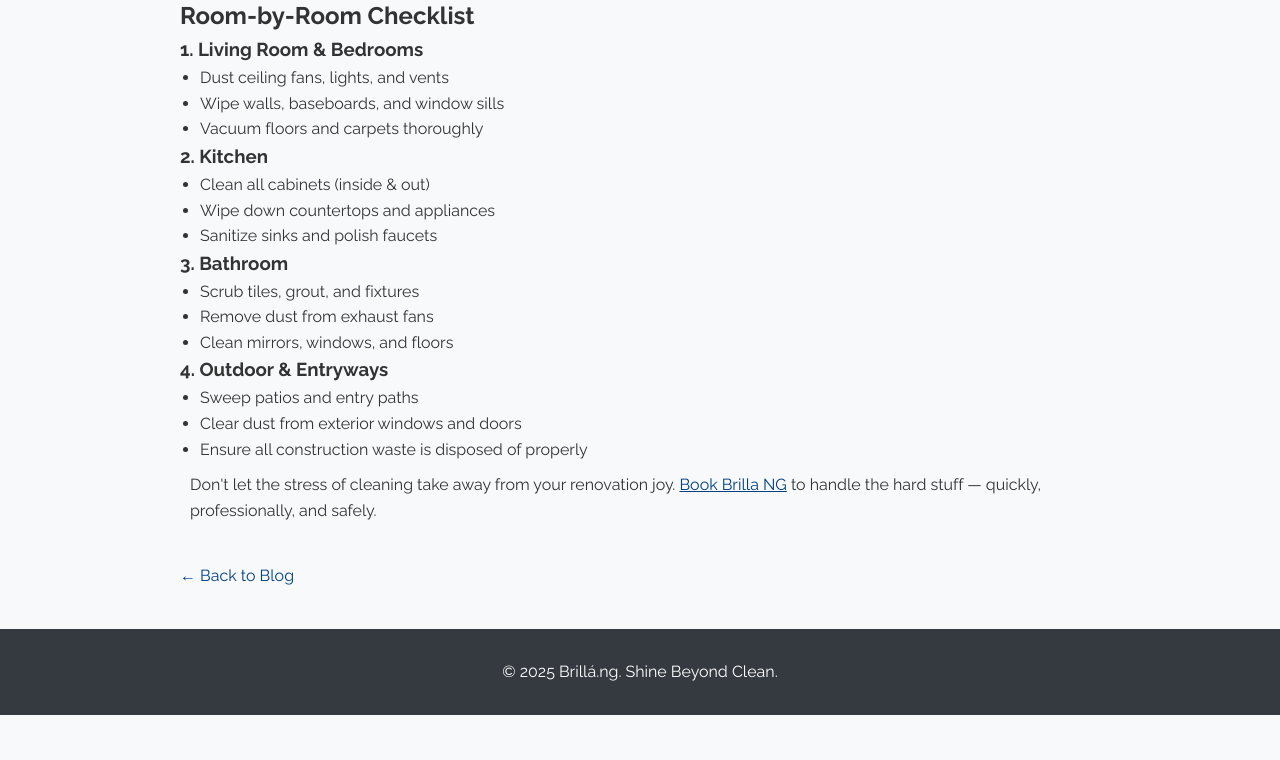
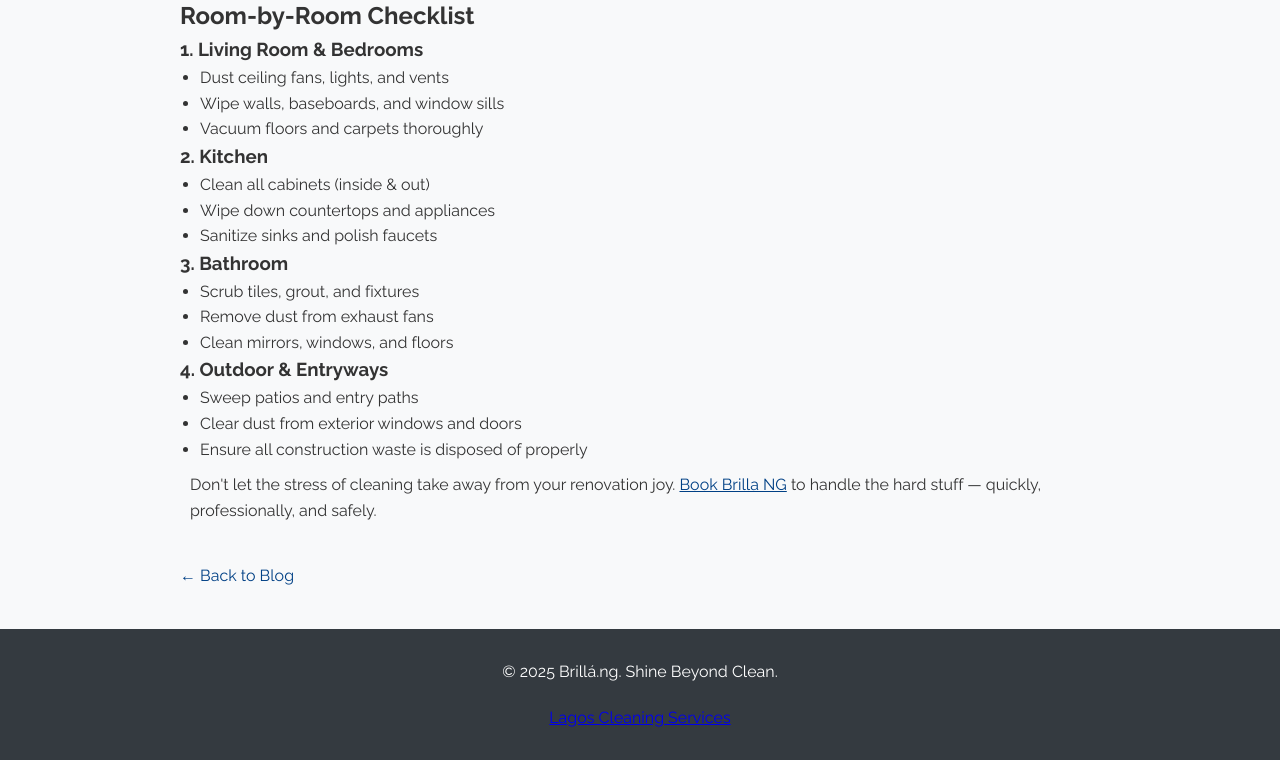
Before and after one commit to pennio-design/brilla-ng, a plain HTML site: page blog/post-construction-checklist.html in a window 1280 px wide. Shown: the part 527-1287 px from the top of the page. Before the commit the page ends 1242 px from the top, so only its background shows below. Drawn offline with Linux system fonts and the light colour scheme.

Commit message:
Update post-construction-checklist.html

```diff
--- a/blog/post-construction-checklist.html
+++ b/blog/post-construction-checklist.html
@@ -98,8 +98,9 @@
 
   <a href="/blog/" class="back-link">← Back to Blog</a>
   </main>
-  <footer>
+  <footer aria-label="Site footer">
     <p>&copy; 2025 Brillá.ng. Shine Beyond Clean.</p>
+    <p><a href="/lagos-cleaning-services.html" aria-label="See Lagos cleaning services">Lagos Cleaning Services</a></p>
   </footer>
 </body>
 </html>
```
